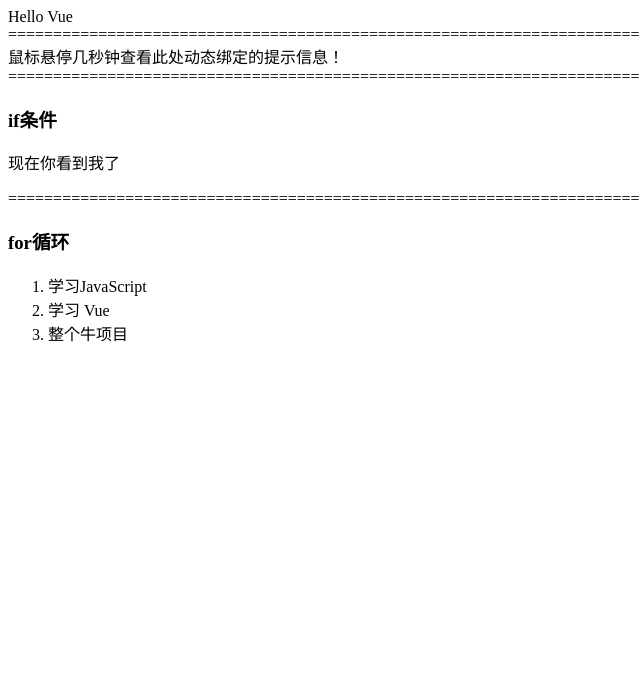
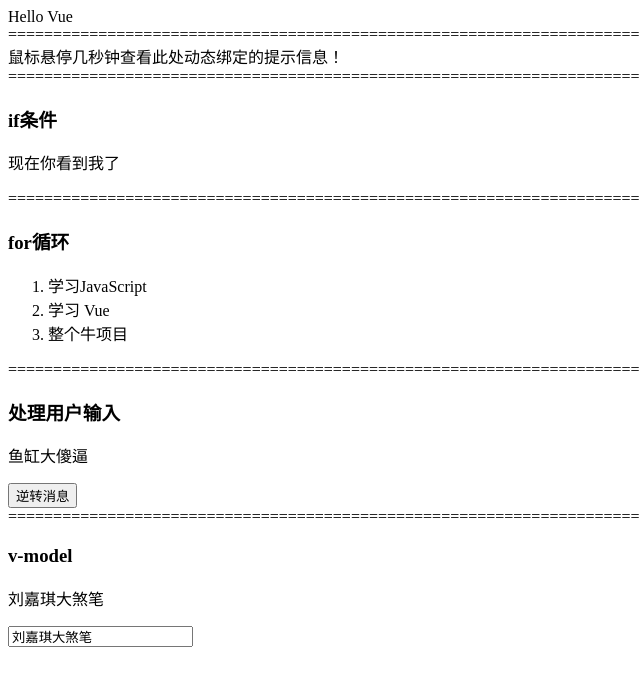
Before and after one commit to frostpig/UI-Practice, a website: page public/html/vue/index.html in a window 1280 px wide. Shown: the whole page, without its empty margins (0-640 px from the left). Drawn offline with nearby package versions, Linux system fonts and the light colour scheme.

Commit message:
2018/2/23

```diff
--- a/public/html/vue/index.html
+++ b/public/html/vue/index.html
@@ -1,14 +1,17 @@
 <!DOCTYPE html>
-<html lang="en" xmlns:v-bind="http://www.w3.org/1999/xhtml">
+<html lang="en" xmlns:v-bind="http://www.w3.org/1999/xhtml" xmlns:v-on="http://www.w3.org/1999/xhtml"
+      xmlns:v-model="http://www.w3.org/1999/xhtml">
 <head>
     <meta charset="UTF-8">
     <title>Vue.js</title>
 </head>
 <body>
 <script src="https://cdn.jsdelivr.net/npm/vue"></script>
+
 <div id="app">
     {{message}}
 </div>
+
 ============================================================================
 <div id="app-2">
     <span v-bind:title="message">
@@ -22,6 +25,7 @@
     <p v-if = "seen">现在你看到我了</p>
 
 </div>
+
 ============================================================================
 <h3>for循环</h3>
 <div id="app-4">
@@ -30,6 +34,20 @@
              {{todo.text}}
         </li>
     </ol>
+</div>
+
+============================================================================
+<h3>处理用户输入</h3>
+<div id="app-5">
+    <p>{{message}}</p>
+    <button v-on:click="reverseMessage">逆转消息</button>
+</div>
+
+============================================================================
+<h3>v-model</h3>
+<div id="app-6">
+    <p>{{message}}</p>
+    <input v-model="message">
 </div>
 <script>
     var app= new Vue({
@@ -68,6 +86,30 @@
     }
 
     })
+
+
+
+    //逆转消息
+    var  app5 = new Vue({
+        el:'#app-5',
+        data:{
+            message:'鱼缸大傻逼'
+        },
+        methods:{
+            reverseMessage:function () {
+                this.message = this.message.split('').reverse().join('');
+            }
+        }
+    })
+
+
+    //v-model
+    var app6 = new Vue({
+        el:'#app-6',
+        data:{
+            message:'刘嘉琪大煞笔'
+        }
+    })
 </script>
 </body>
 </html>
```
